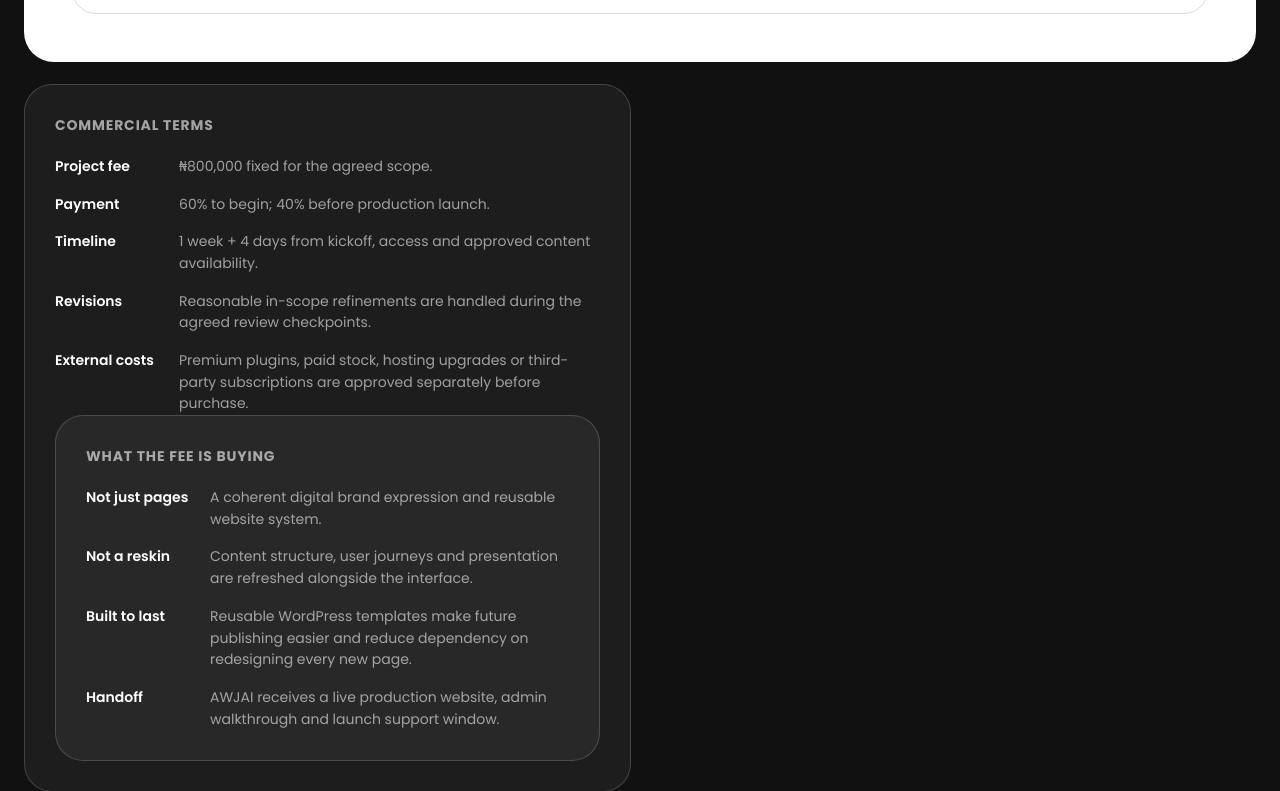
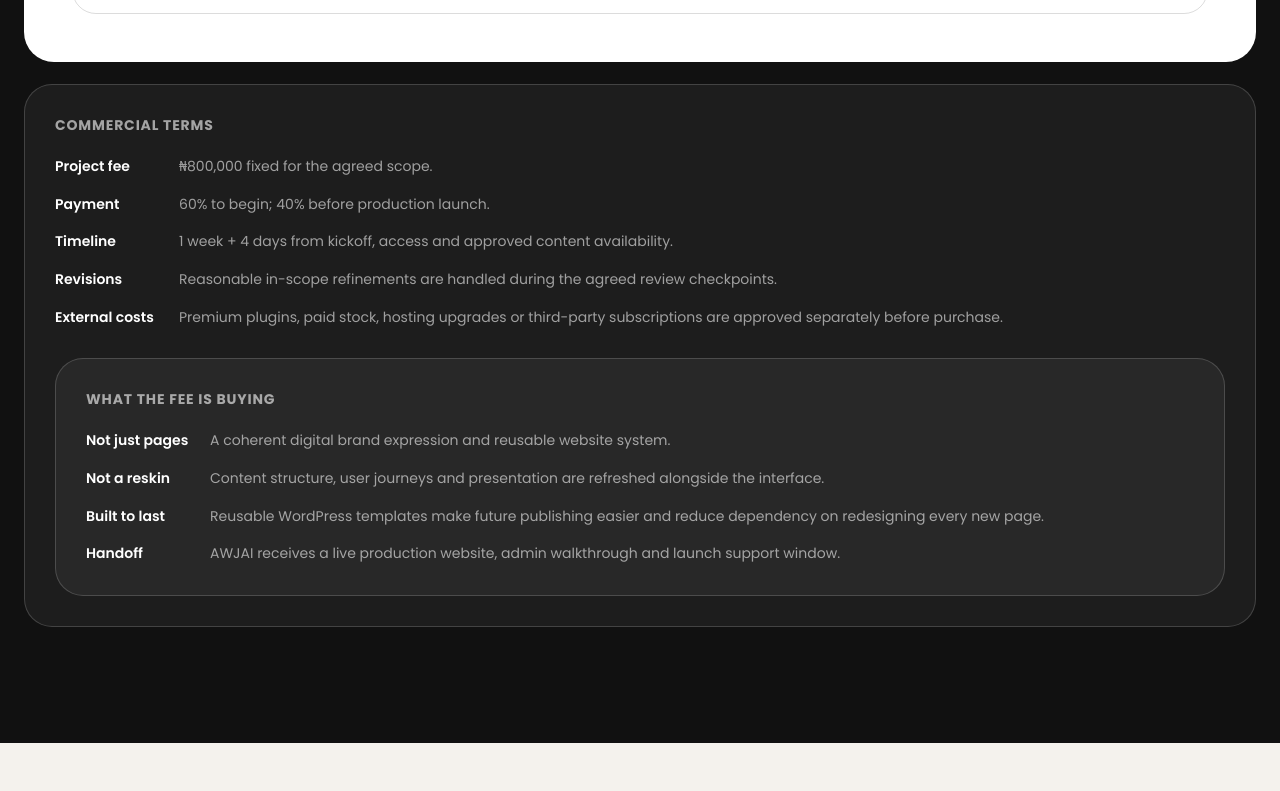
Before and after one commit to Boymyke/Ataam_Proposal, a plain HTML site: page awjai-proposal.html in a window 1280 px wide. Shown: the part 7375-8166 px from the top of the page. Drawn offline with nearby package versions, Linux system fonts and the light colour scheme.

Commit message:
minorchanges

```diff
--- a/awjai-proposal.html
+++ b/awjai-proposal.html
@@ -294,15 +294,15 @@
           </div>
         </div>
 
-        <div class="investment-side">
-          <div class="term-card reveal"><h3>Commercial terms</h3><div class="term-list">
+        <div class="investment-side" style="display: flex; width: 100%;">
+          <div class="term-card reveal" style=" width: 100%;" ><h3>Commercial terms</h3><div class="term-list">
             <div class="term-item"><b>Project fee</b><span>₦800,000 fixed for the agreed scope.</span></div>
             <div class="term-item"><b>Payment</b><span>60% to begin; 40% before production launch.</span></div>
             <div class="term-item"><b>Timeline</b><span>1 week + 4 days from kickoff, access and approved content availability.</span></div>
             <div class="term-item"><b>Revisions</b><span>Reasonable in-scope refinements are handled during the agreed review checkpoints.</span></div>
             <div class="term-item"><b>External costs</b><span>Premium plugins, paid stock, hosting upgrades or third-party subscriptions are approved separately before purchase.</span></div>
           </div>
-          <div class="term-card reveal"><h3>What the fee is buying</h3><div class="term-list">
+          <div class="term-card reveal" style=" width: 100%; margin-top: 30px;"><h3>What the fee is buying</h3><div class="term-list">
             <div class="term-item"><b>Not just pages</b><span>A coherent digital brand expression and reusable website system.</span></div>
             <div class="term-item"><b>Not a reskin</b><span>Content structure, user journeys and presentation are refreshed alongside the interface.</span></div>
             <div class="term-item"><b>Built to last</b><span>Reusable WordPress templates make future publishing easier and reduce dependency on redesigning every new page.</span></div>
```
